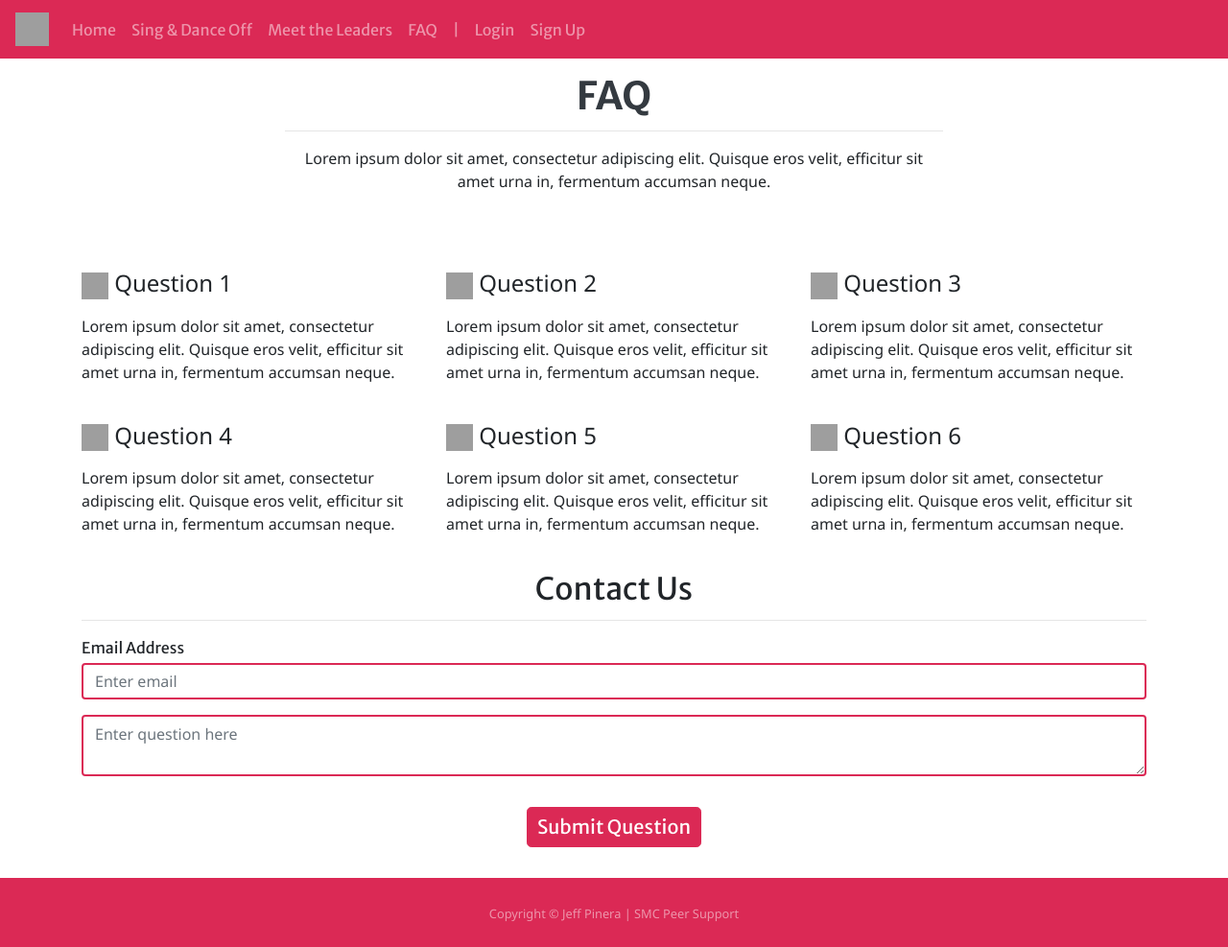
After one commit to JPines42/peer-support-website, a Flask app: page /faq in a window 1280 px wide. The commit adds this page. Shown: the whole page at 96% size. Run offline with Flask 3, Linux system fonts and the light colour scheme; some libraries are stand-ins or nearby versions; grey boxes are pictures that could not be loaded.

Commit message:
FAQ Page

```diff
--- a/website/__init__.py
+++ b/website/__init__.py
@@ -17,7 +17,7 @@ def create_app():
     app.register_blueprint(views, url_prefix='/')
     app.register_blueprint(auth, url_prefix='/')
 
-    from .models import User, Note
+    from .models import User, Note, Faq
 
     with app.app_context():
         db.create_all()
--- a/website/models.py
+++ b/website/models.py
@@ -15,3 +15,9 @@ class Note(db.Model):
     data = db.Column(db.String(10000))
     date = db.Column(db.DateTime(timezone=True), default=func.now())
     user_id = db.Column(db.Integer, db.ForeignKey('user.id'))
+
+class Faq(db.Model):
+    id = db.Column(db.Integer, primary_key=True)
+    email = db.Column(db.String(150))
+    data = db.Column(db.String(10000))
+    date = db.Column(db.DateTime(timezone=True), default=func.now())
--- a/website/static/css/styles.css
+++ b/website/static/css/styles.css
@@ -151,3 +151,8 @@ td {
 .tabletoppad {
     padding-top: 10px;
 }
+
+.sizedown {
+    height: 1.75rem;
+    width: 1.75rem;
+}
--- /dev/null
+++ b/website/templates/faq.html
@@ -0,0 +1,74 @@
+{% extends "template.html" %}
+{% block title %} FAQ | Peer Support SMC{% endblock %}
+{% block content %}
+
+<section>
+    <div class="container px-4 px-lg-5 h-100 navspace">
+        <div class="row gx-4 gx-lg-5 h-100 align-items-center justify-content-center text-center">
+            <div class="col-lg-8 align-self-end">
+                <h1 class="text-dark font-weight-bold headingsfont">FAQ</h1>
+                <hr class="divider" />
+                <p class="text-white-75 mb-5">Lorem ipsum dolor sit amet, consectetur adipiscing elit. Quisque eros velit, efficitur sit amet urna in, fermentum accumsan neque.</p>
+            </div>
+        </div>
+    </div>
+</section>
+
+<div class="spacer"></div>
+
+<section class="container">
+    <div class="row">
+      <div class="col-md-6 col-lg-4 mb-4">
+        <h4 class="mb-3"><img src="static/assets/img/temp.jpg" class="sizedown"> Question 1</h4>
+        <p>Lorem ipsum dolor sit amet, consectetur adipiscing elit. Quisque eros velit, efficitur sit amet urna in, fermentum accumsan neque.</p>
+      </div>
+      <div class="col-md-6 col-lg-4 mb-4">
+        <h4 class="mb-3"><img src="static/assets/img/temp.jpg" class="sizedown"> Question 2</h4>
+        <p>Lorem ipsum dolor sit amet, consectetur adipiscing elit. Quisque eros velit, efficitur sit amet urna in, fermentum accumsan neque.</p>
+      </div>
+      <div class="col-md-6 col-lg-4 mb-4">
+        <h4 class="mb-3"><img src="static/assets/img/temp.jpg" class="sizedown"> Question 3</h4>
+        <p>Lorem ipsum dolor sit amet, consectetur adipiscing elit. Quisque eros velit, efficitur sit amet urna in, fermentum accumsan neque.</p>
+      </div>
+      <div class="col-md-6 col-lg-4 mb-4">
+        <h4 class="mb-3"><img src="static/assets/img/temp.jpg" class="sizedown"> Question 4</h4>
+        <p>Lorem ipsum dolor sit amet, consectetur adipiscing elit. Quisque eros velit, efficitur sit amet urna in, fermentum accumsan neque.</p>
+      </div>
+      <div class="col-md-6 col-lg-4 mb-4">
+        <h4 class="mb-3"><img src="static/assets/img/temp.jpg" class="sizedown"> Question 5</h4>
+        <p>Lorem ipsum dolor sit amet, consectetur adipiscing elit. Quisque eros velit, efficitur sit amet urna in, fermentum accumsan neque.</p>
+      </div>
+      <div class="col-md-6 col-lg-4 mb-4">
+        <h4 class="mb-3"><img src="static/assets/img/temp.jpg" class="sizedown"> Question 6</h4>
+        <p>Lorem ipsum dolor sit amet, consectetur adipiscing elit. Quisque eros velit, efficitur sit amet urna in, fermentum accumsan neque.</p>
+      </div>
+</section>
+
+<section class="container">
+        <h2 class="text-center mt-0 headingsfont">Contact Us</h2>
+        <hr class="divider" />
+
+      <div>
+        <form method="POST">
+          <div class="form-group">
+            <label for="email" class="headingsfont">Email Address</label>
+            <input
+            type="email"
+            class="form-control noteborder"
+            id="email"
+            name="email"
+            placeholder="Enter email"
+            />
+        </div>
+
+        <textarea name="faq" id="faq" class="form-control noteborder" placeholder="Enter question here"></textarea>
+
+        <div class="spacer"></div>
+
+            <div align="center">
+                <button type="submit" class="btn btn-primary btn-lg buttoncolour headingsfont">Submit Question</button>
+            </div>
+        </form>
+</section>
+<div class="spacer"></div>
+{% endblock %}
--- a/website/templates/home.html
+++ b/website/templates/home.html
@@ -39,8 +39,7 @@
 
 <div class="spacer"></div>
 
-<section class="page-section">
-    <div class="container">
+<section class="container">
         <h2 class="text-center mt-0 headingsfont">Lorem ipsum</h2>
         <hr class="divider" />
         <div class="row">
@@ -66,7 +65,6 @@
                 </div>
             </div>
         </div>
-    </div>
 </section>
 
 {% endblock %}
--- a/website/templates/notes.html
+++ b/website/templates/notes.html
@@ -33,7 +33,7 @@
 
     <div>
         <form method="POST">
-            <textarea name="note" id="note" class="form-control noteborder"></textarea>
+            <textarea name="note" id="note" class="form-control noteborder" placeholder="Enter note here"></textarea>
 
             <div class="spacer"></div>
 
--- a/website/templates/template.html
+++ b/website/templates/template.html
@@ -33,6 +33,9 @@
               <a class="nav-link headingsfont" href="/leaders">Meet the Leaders</a>
             </li>
             <li class="nav-item">
+              <a class="nav-link headingsfont" href="/faq">FAQ</a>
+            </li>
+            <li class="nav-item">
               <a class="nav-link headingsfont splitter">|</a>
             </li>
             <li class="nav-item dropdown">
@@ -41,10 +44,6 @@
               aria-labelledby="dropdownMenuLink">
                 <li><a class="dropdown-item" href="/notes">
                       Notes
-                  </a>
-                </li>
-                <li><a class="dropdown-item" href="/test">
-                      Test Page
                   </a>
                 </li>
               </ul>
@@ -64,6 +63,9 @@
             </li>
             <li class="nav-item">
               <a class="nav-link headingsfont" href="/leaders">Meet the Leaders</a>
+            </li>
+            <li class="nav-item">
+              <a class="nav-link headingsfont" href="/faq">FAQ</a>
             </li>
             <li class="nav-item">
               <a class="nav-link headingsfont splitter">|</a>
@@ -113,13 +115,13 @@
     </footer>
 
     <!--Bootstrap Javascript-->
+    {% block javascript %}
     <script src="https://code.jquery.com/jquery-3.4.1.slim.min.js" integrity="sha384-J6qa4849blE2+poT4WnyKhv5vZF5SrPo0iEjwBvKU7imGFAV0wwj1yYfoRSJoZ+n" crossorigin="anonymous"></script>
     <script src="https://cdn.jsdelivr.net/npm/popper.js@1.16.0/dist/umd/popper.min.js" integrity="sha384-Q6E9RHvbIyZFJoft+2mJbHaEWldlvI9IOYy5n3zV9zzTtmI3UksdQRVvoxMfooAo" crossorigin="anonymous"></script>
     <script src="https://cdn.jsdelivr.net/npm/bootstrap@4.4.1/dist/js/bootstrap.min.js" integrity="sha384-wfSDF2E50Y2D1uUdj0O3uMBJnjuUD4Ih7YwaYd1iqfktj0Uod8GCExl3Og8ifwB6" crossorigin="anonymous"></script>
     <script src="https://cdnjs.cloudflare.com/ajax/libs/SimpleLightbox/2.1.0/simpleLightbox.min.js"></script>
     <script src="https://cdn.startbootstrap.com/sb-forms-latest.js"></script>
 
-    {% block javascript %}
     <script type="text/javascript">
       function deleteNote(noteId) {
         fetch("/delete-note", {
--- a/website/views.py
+++ b/website/views.py
@@ -1,6 +1,6 @@
 from flask import Blueprint, render_template, request, flash, jsonify
 from flask_login import login_required, current_user
-from .models import Note
+from .models import Note, Faq
 from  . import db
 import json
 
@@ -10,6 +10,29 @@ views = Blueprint("views", __name__)
 @views.route("/home")
 def home():
     return render_template("home.html", user=current_user)
+
+@views.route("/singdanceoff")
+def singdanceoff():
+    return render_template("singdanceoff.html", user=current_user)
+
+@views.route("/leaders")
+def leaders():
+    return render_template("leaders.html", user=current_user)
+
+@views.route("/faq", methods=['GET', 'POST'])
+def faq():
+    if request.method == 'POST':
+        faq = request.form.get('faq')
+        email = request.form.get('email')
+        if len(faq) < 1:
+            flash('Question is too short!', category='error')
+        else:
+            new_faq = Faq(data=faq, email=email)
+            db.session.add(new_faq)
+            db.session.commit()
+            flash('Question submitted!', category='success')
+
+    return render_template("faq.html", user=current_user)
 
 @views.route("/notes", methods=['GET', 'POST'])
 @login_required
@@ -37,15 +60,3 @@ def delete_note():
             db.session.commit()
             flash('Note deleted!', category='success')
     return jsonify({})
-
-@views.route("/singdanceoff")
-def singdanceoff():
-    return render_template("singdanceoff.html", user=current_user)
-
-@views.route("/leaders")
-def leaders():
-    return render_template("leaders.html", user=current_user)
-
-@views.route("/test")
-def testpage():
-    return render_template("testpage.html", user=current_user)
```
Also changed, not shown: website/templates/leaders.html (+8 -0 lines), website/templates/testpage.html (deleted, +0 -21 lines), instance/database.db.
